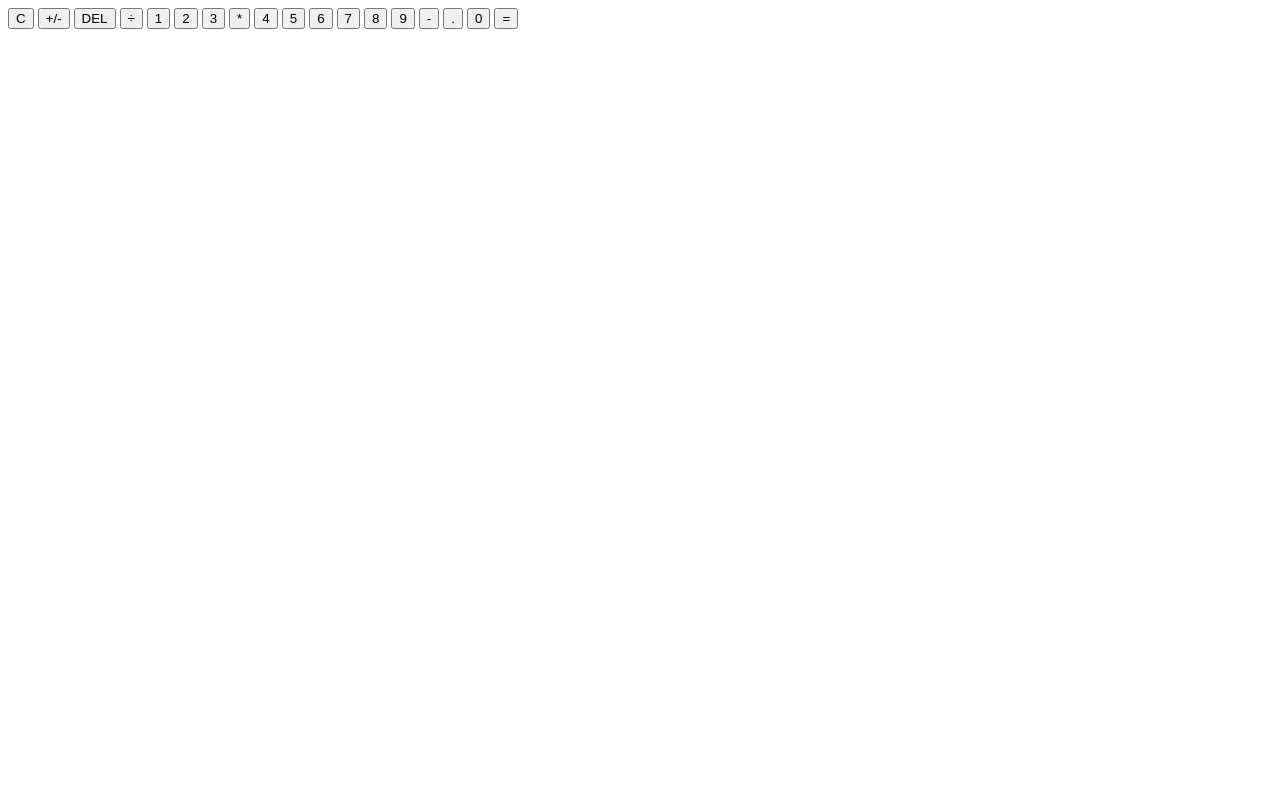
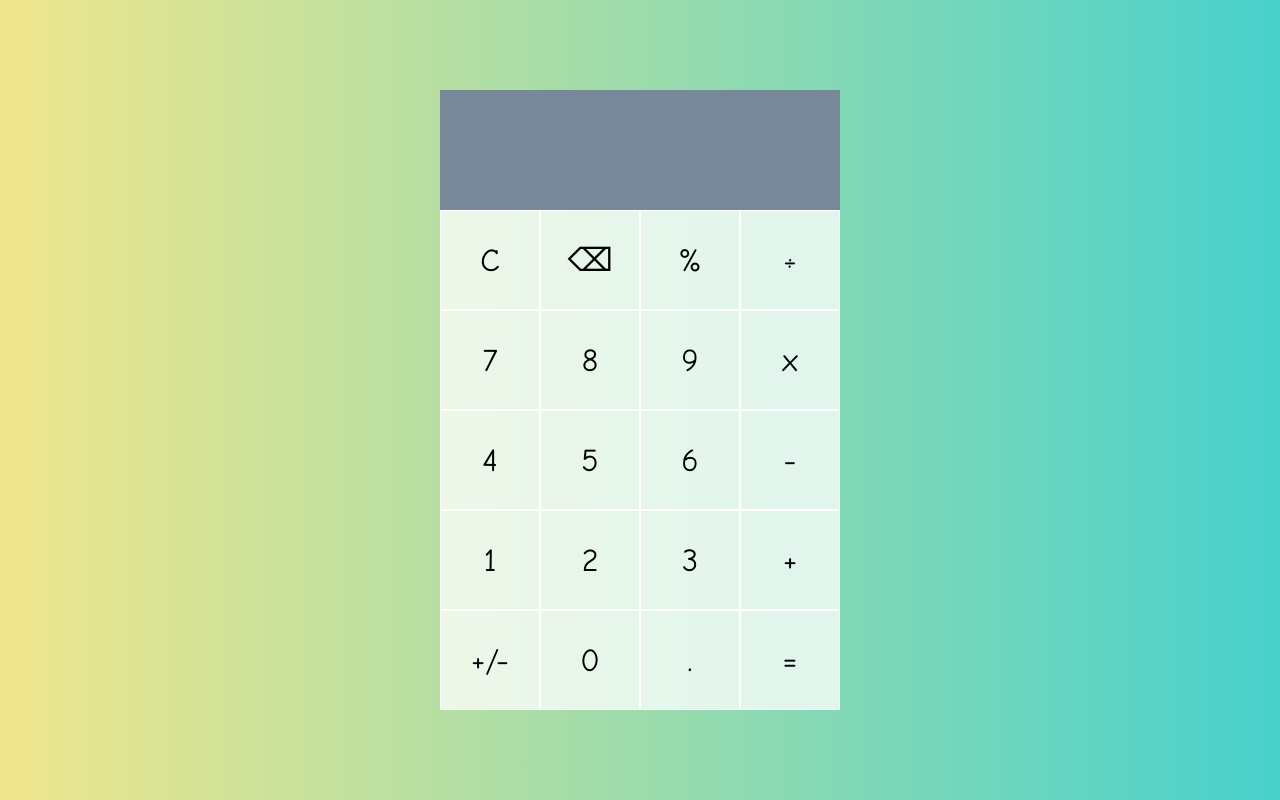
Before and after one commit to kuba-kola/homework_calc, a plain HTML site: page index.html in a window 1280 px wide. Drawn offline with Linux system fonts and the light colour scheme.

Commit message:
add styles

```diff
--- a/index.html
+++ b/index.html
@@ -5,34 +5,35 @@
     <meta http-equiv="X-UA-Compatible" content="IE=edge">
     <meta name="viewport" content="width=device-width, initial-scale=1.0">
     <title>Calculator</title>
-    <link href="./style.css">
-    <script src="./script.js"></script>
+    <link href="style.css" rel="stylesheet">
+    <script src="script.js" defer></script>
 </head>
 <body>
-    <div class="calulator-grid">
-        <div class="output">
-            <div class="previos-operand"></div>
-            <div class="current-operand"></div>
-        </div>
-        <button>C</button>
-        <button>+/-</button>
-        <button>DEL</button>
-        <button>÷</button>
-        <button>1</button>
-        <button>2</button>
-        <button>3</button>
-        <button>*</button>
-        <button>4</button>
-        <button>5</button>
-        <button>6</button>
-        <button>7</button>
-        <button>8</button>
-        <button>9</button>
-        <button>-</button>
-        <button>.</button>
-        <button>0</button>
-        <button class="span-two">=</button>
+    <div class="calculator-grid">
+      <div class="output">
+        <div data-previous-operand class="previous-operand"></div>
+        <div data-current-operand class="current-operand"></div>
+      </div>
+      <button data-all-clear c>C</button>
+      <button data-delete>⌫</button>
+      <button data-operation>%</button>
+      <button data-operation>÷</button>
+      <button data-number>7</button>
+      <button data-number>8</button>
+      <button data-number>9</button>
+      <button data-operation>x</button>
+      <button data-number>4</button>
+      <button data-number>5</button>
+      <button data-number>6</button>
+      <button data-operation>-</button>
+      <button data-number>1</button>
+      <button data-number>2</button>
+      <button data-number>3</button>
+      <button data-operation>+</button>
+      <button data-operation>+/-</button>
+      <button data-number>0</button>
+      <button data-number>.</button>
+      <button data-equals>=</button>
     </div>
-
 </body>
 </html>
--- a/script.js
+++ b/script.js
@@ -0,0 +1,3 @@
+class Calculator {
+
+}
--- a/style.css
+++ b/style.css
@@ -0,0 +1,55 @@
+*, *::before, *::after {
+    box-sizing: border-box;
+    font-family: Comic Sans MS, Comic Sans, cursive;
+    font-weight: normal;
+  }
+
+  body {
+    padding: 0;
+    margin: 0;
+    background: linear-gradient(to left, #48D1CC, #F0E68C);
+  }
+
+  .calculator-grid {
+    display: grid;
+    justify-content: center;
+    align-content: center;
+    min-height: 100vh;
+    grid-template-columns: repeat(4, 100px);
+    grid-template-rows: minmax(120px, auto) repeat(5, 100px);
+  }
+
+  .calculator-grid > button {
+    cursor: pointer;
+    font-size: 2rem;
+    border: 1px solid white;
+    outline: none;
+    background-color: rgba(255, 255, 255, .75);
+  }
+
+  .calculator-grid > button:hover {
+    background-color: #FFFACD	;
+  }
+
+
+  .output {
+    grid-column: 1 / -1;
+    background-color: #778899;
+    display: flex;
+    align-items: flex-end;
+    justify-content: space-around;
+    flex-direction: column;
+    padding: 10px;
+    word-wrap: break-word;
+    word-break: break-all;
+  }
+
+  .output .previous-operand {
+    color: rgba(255, 255, 255, .75);
+    font-size: 1.5rem;
+  }
+
+  .output .current-operand {
+    color: white;
+    font-size: 2.5rem;
+  }
```
